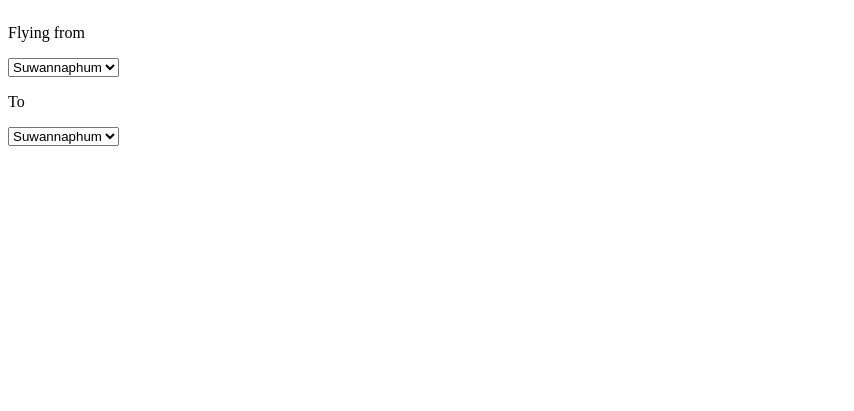
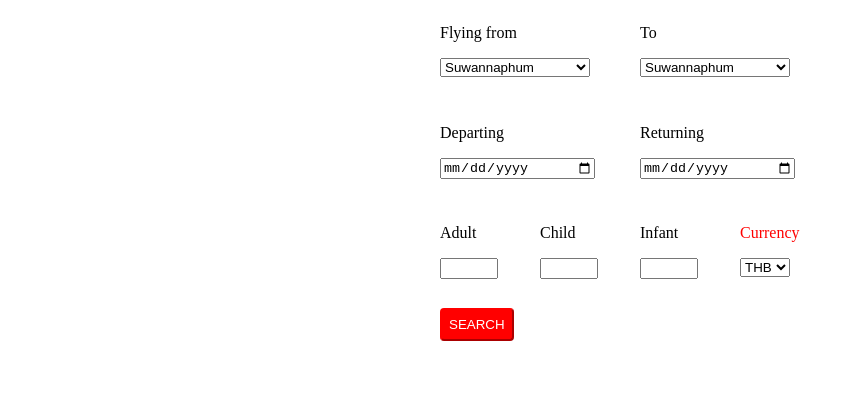
Before and after one commit to kard80/Homework, a plain HTML site: page CC5-html/booking.html in a window 1280 px wide. Shown: the whole page, without its empty margins (0-854 px from the left). Drawn offline with Linux system fonts and the light colour scheme.

Commit message:
update booking

```diff
--- a/CC5-html/booking.html
+++ b/CC5-html/booking.html
@@ -6,7 +6,65 @@
     <title>Booking</title>
     <style>
         .container {
-            display: flex;
+            display: grid;
+            grid-template-columns: repeat(4, 100px);
+            grid-template-rows: 100px 100px 100px 100px;
+            text-align: left;
+            justify-content: center;
+        }
+        .flyingfrom {
+            grid-column: 1;
+            grid-row: 1;
+
+        }
+        .flyingto {
+            grid-column: 3;
+            grid-row:1;
+        }
+        .departing {
+            grid-column : 1;
+            grid-row:2;
+        }
+        .returning {
+            grid-column: 3;
+            grid-row:2;
+        }
+        .adult {
+            grid-column: 1;
+            grid-row:3;
+        }
+        .child {
+            grid-column:2;
+            grid-row:3;
+        }
+        .infant {
+            grid-column:3;
+            grid-row:3;
+        }
+        .currency {
+            grid-column:4;
+            grid-row:3;
+            color: red;
+        }
+        .search {
+            grid-column: 1;
+            grid-row: 4;
+        }
+        .button {
+            background-color: red;
+            color: white;
+            padding: 7px;
+            border-color: red;
+            border-radius: 4px;
+        }
+        select {
+            width: 150px;
+        }
+        .firstrow, .secondrow {
+            width: 150px;
+        }
+        .thirdrow {
+            width: 50px;
         }
     </style>
 </head>
@@ -14,21 +72,55 @@
     <div class = "container">
         <div class = "flyingfrom">
             <p> Flying from</p>
-            <select name = "place">
+            <select name = "place" class = "toprow">
                 <option> Suwannaphum</option>
                 <option> Don-muang</option>
                 <option> Chiang-mai</option>
                 <option> Phuket</option>
             </select>
-            <div class = "flyingto">
+        </div>
+        <div class = "flyingto">
             <p> To</p>
-            <select name = "place">
+            <select name = "place" class = "toprow">
                 <option> Suwannaphum</option>
                 <option> Don-muang</option>
                 <option> Chiang-mai</option>
                 <option> Phuket</option>
             </select>
+        </div>
+        <div class = "departing">
+            <p> Departing</p>
+            <input type = "date" class = "secondrow">
             </div>
+        <div class = "returning">
+            <p> Returning</p>
+            <input type = "date" class = "secondrow">
+        </div>
+        <div class = "adult">
+            <p>Adult</p>
+            <input type = "number" class = "thirdrow">
+        </div>
+        <div class = "child">
+            <p>Child</p>
+            <input type = "number" class = "thirdrow">
+        </div>
+        <div class = "infant">
+            <p>Infant</p>
+            <input type = "number" class = "thirdrow">
+        </div>
+        <div class = "currency" class = "thirdrow">
+            <p>Currency</p>
+            <select class = "thirdrow">
+                <option>THB</option>
+                <option>JPY</option>
+                <option>USD</option>
+            </select>
+        </div>
+        <div class = "search">
+            <input type = "submit" value = "SEARCH" class = "button">
+        </div>
+
+
         </div>
     </div>
 </body>
```
